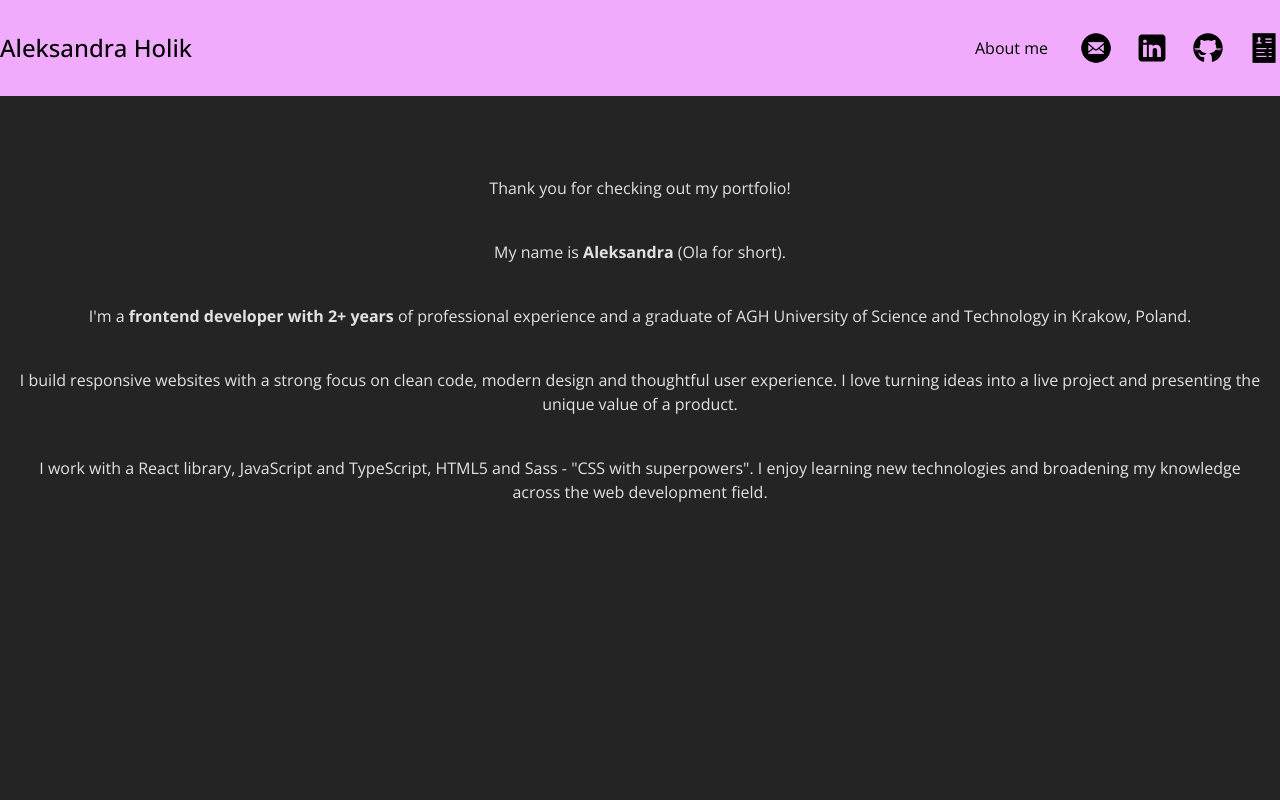
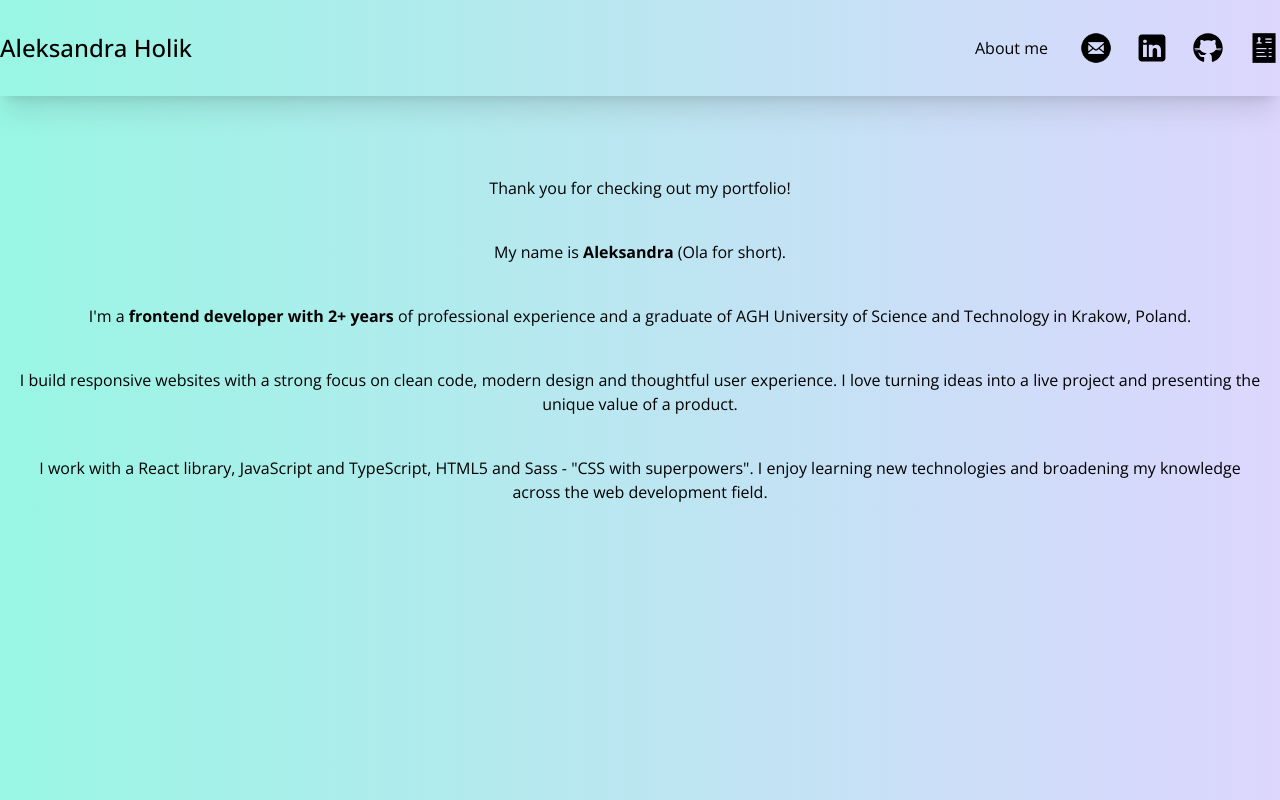
Before and after one commit to rarmand/portfolio, a React (Vite) app: page / in a window 1280 px wide. Built offline with nearby package versions, Linux system fonts and the light colour scheme.

Commit message:
tests with background color

```diff
--- a/src/App.tsx
+++ b/src/App.tsx
@@ -4,7 +4,7 @@ import Header from "./components/Header";
 
 function App() {
   return (
-    <div className='min-h-screen flex flex-col'>
+    <div className='bg-gradient-to-r from-teal-200 via 30% to-violet-200 min-h-screen flex flex-col'>
       <Header />
       <main>
         <About />
--- a/src/components/Header.tsx
+++ b/src/components/Header.tsx
@@ -5,7 +5,7 @@ import ResumeIcon from "../assets/icons/resume_icon.png";
 
 function Header() {
   return (
-    <header className='bg-fuchsia-300 text-black'>
+    <header className='text-black shadow-xl sticky top-0'>
       <div className='container mx-auto flex flex-row items-center justify-between py-8'>
         <h1 className='flex text-2xl'>Aleksandra Holik</h1>
         <div className='flex flex-row items-center gap-8'>
--- a/src/index.css
+++ b/src/index.css
@@ -9,9 +9,6 @@
 
   margin: 0 auto;
   text-align: center;
-
-  color: rgba(255, 255, 255, 0.87);
-  background-color: #242424;
 
   font-synthesis: none;
   text-rendering: optimizeLegibility;
```
